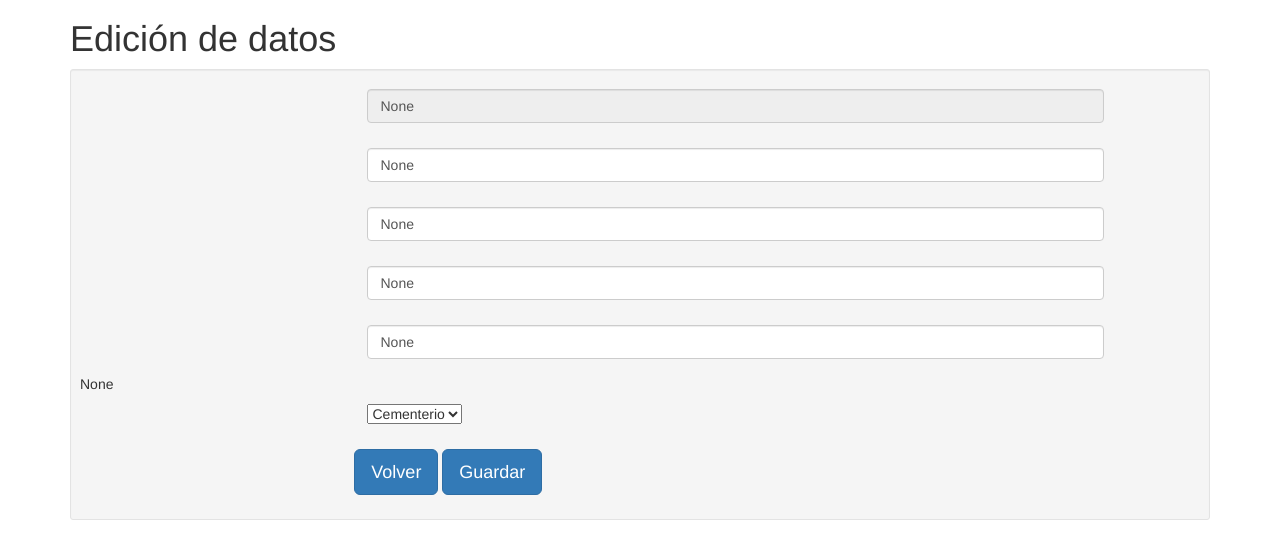
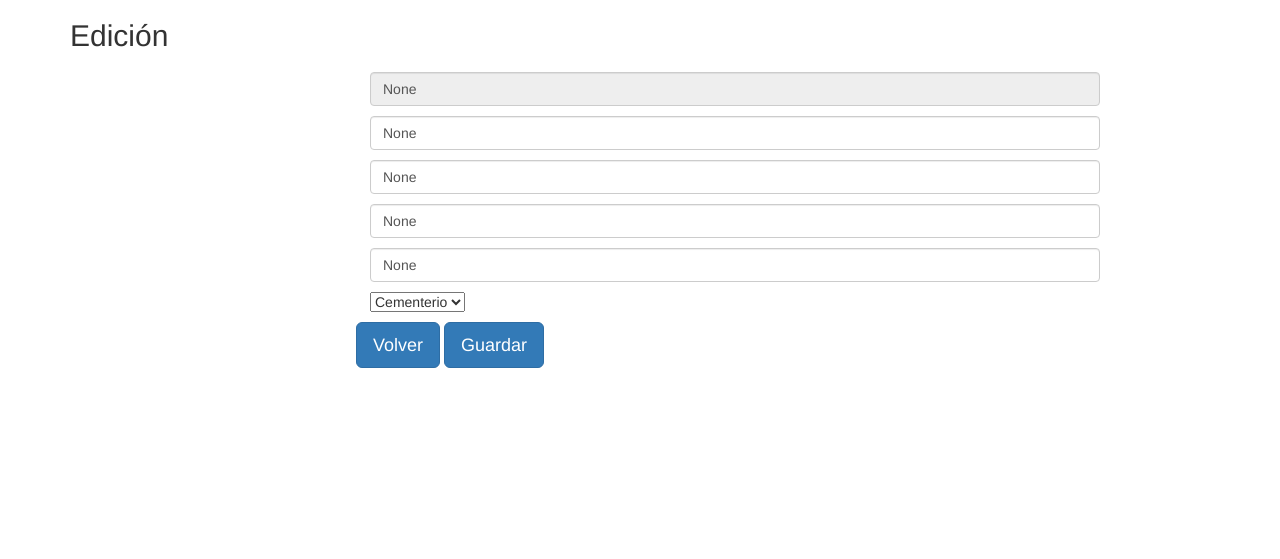
Before and after one commit to serdel1979/vacunatorio, a Flask app: page /edit_enfermero/1 in a window 1280 px wide. Shown: the part 51-610 px from the top of the page. Run offline with Flask 2, Linux system fonts and the light colour scheme; the visitor is signed in with stand-in values (Sample User, id 1); data comes from the database, SQL or seed files in the repository; some libraries are stand-ins or nearby versions.

Commit message:
abm de enfermeros

```diff
--- a/app/templates/edit_enfermero.html
+++ b/app/templates/edit_enfermero.html
@@ -11,68 +11,65 @@
     {% endfor %}
     {% endif %}
     {% endwith %}
-    <h1>Edición de datos</h1>
-    <div class="row">
-        <div class="col-md-12">
-            <div class="well well-sm">
-                <form action="/edit_enfermero/{{enfermero.id}}" class="form-horizontal" method="post">
+    <div style="margin-top: 10px;">
+        <h2>Edición</h2>
+    </div>
 
-                    <fieldset>
-
-                        <div class="form-group">
+    <div class="form-signin">
+        <form action="/edit_enfermero/{{enfermero.id}}" class="form-signin" method="post">
+            <div class="form-signin">
                 <span class="col-md-1 col-md-offset-2 text-center"><i class="fa fa-user bigicon"></i></span>
                 <div class="col-md-8">
                     <input style="margin-top: 10px;" id="id" name="id" type="text" placeholder="Usuario"
                         class="form-control" value="{{ enfermero.usuario }}" disabled>
                 </div>
             </div>
-                        <div class="form-group">
+            <div class="form-signin">
                 <span class="col-md-1 col-md-offset-2 text-center"><i class="fa fa-user bigicon"></i></span>
                 <div class="col-md-8">
-                                <input style="margin-top: 10px;" id="nombre" name="nombre" type="text"
-                                    placeholder="Nombre" class="form-control" value="{{ enfermero.nombre }}">
+                    <input style="margin-top: 10px;" id="nombre" name="nombre" type="text" placeholder="Nombre"
+                        class="form-control" value="{{ enfermero.nombre }}">
                 </div>
             </div>
-                        <div class="form-group">
+            <div class="form-signin">
                 <span class="col-md-1 col-md-offset-2 text-center"><i class="fa fa-user bigicon"></i></span>
                 <div class="col-md-8">
-                                <input style="margin-top: 10px;" id="apellido" name="apellido" type="text"
-                                    placeholder="Apellido" class="form-control" value="{{ enfermero.apellido }}">
+                    <input style="margin-top: 10px;" id="apellido" name="apellido" type="text" placeholder="Apellido"
+                        class="form-control" value="{{ enfermero.apellido }}">
                 </div>
             </div>
-                        <div class="form-group">
+            <div class="form-signin">
                 <span class="col-md-1 col-md-offset-2 text-center"><i class="fa fa-user bigicon"></i></span>
                 <div class="col-md-8">
-                                <input style="margin-top: 10px;" id="telefono" name="telefono" type="text"
-                                    placeholder="Teléfono" class="form-control" value="{{ enfermero.telefono }}">
+                    <input style="margin-top: 10px;" id="telefono" name="telefono" type="text" placeholder="Teléfono"
+                        class="form-control" value="{{ enfermero.telefono }}">
                 </div>
             </div>
-                        <div class="form-group">
+            <div class="form-signin">
                 <span class="col-md-1 col-md-offset-2 text-center"><i class="fa fa-user bigicon"></i></span>
                 <div class="col-md-8">
                     <input style="margin-top: 10px;" id="dni" name="dni" type="text" placeholder="Dni"
                         class="form-control" value="{{ enfermero.dni }}">
                 </div>
             </div>
-                        {{enfermero.sede}}
-                        <div class="form-group">
+
+            <div class="form-signin">
                 <span class="col-md-1 col-md-offset-2 text-center"><i class="fa fa-user bigicon"></i></span>
                 <div class="col-md-8">
-                                <select class="form-select" aria-label="Default select example"
-                                    style="margin-top: 10px;" id="sede" name="sede" type="text" placeholder="Sede"
-                                    class="form-control">
+                    <select class="form-select" aria-label="Default select example" style="margin-top: 10px;" id="sede"
+                        name="sede" type="text" placeholder="Sede" class="form-control">
                         {% for s in sedes %}
                         {% if s == enfermero.sede %}
                         <option selected value="{{s}}">{{ s }}</option>
                         {% else %}
-                                    <option  value="{{ s }}">{{ s }}</option>
+                        <option value="{{ s }}">{{ s }}</option>
                         {% endif %}
                         {% endfor %}
                     </select>
                 </div>
             </div>
 
-                        <div class="form-group">
+            <div class="form-signin">
                 <div class="col-md-8 text-center">
                     <button type="button" class="btn btn-primary btn-lg" style="margin-top: 10px;"
                         onclick="window.location.href='/enfermeros'">Volver</button>
@@ -80,11 +77,6 @@
                         class="btn btn-primary btn-lg">Guardar</button>
                 </div>
             </div>
-
-
-                    </fieldset>
         </form>
     </div>
 </div>
-    </div>
-</div>
--- a/run.py
+++ b/run.py
@@ -103,6 +103,7 @@
 def borra_enfermero(id):
     User.delete(id)
     enfermeros = User.get_by_tipo(tipo=2)
+    flash("Eliminado","success")
     return render_template('enfermeros.html',enfermeros=enfermeros,tipo = session["tipo"], id=session["id_user"])
 
 
```
Also changed, not shown: app/templates/enfermeros.html (+12 -0 lines). Lines whose indentation alone changed are shown as unchanged.
